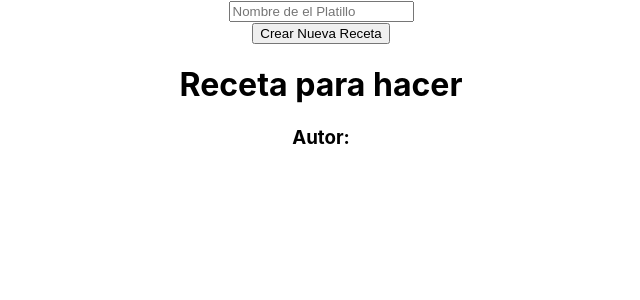
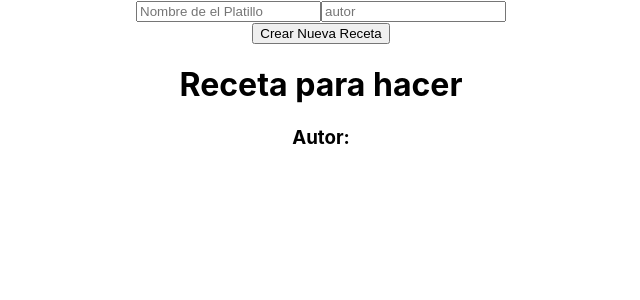
Before and after one commit to venit1123/consejos_de_la_jefa, a React (Create React App) app: page / in a window 1280 px wide. Shown: the top 300 px of the page, without its empty margins (319-959 px from the left). Built offline with nearby package versions, Linux system fonts and the light colour scheme.

Commit message:
Adding costume hook to set and clear to text fields

```diff
--- a/src/App.js
+++ b/src/App.js
@@ -4,39 +4,54 @@ import { useState, Fragment } from 'react';
 
 function App({}) {
 
-  const [recipeName, setRecipeName] = useState('')
-  const [authorName, setAuthorName] = useState('')
+  const [recipeTitleProps, resetRecipeTitle] = useInput('')
+  const [authorNameProps, resetAuthorName] = useInput('')
   const [showRecipeInput, setShowRecipeInput] = useState('visible')
   const [isShown, setIsShown] = useState(true);
 
-  const handleRecipeNameChange = (event) => {
-    setRecipeName(event.target.value);
-  };
 
   const submit = (e) => {
     e.preventDefault();
+    alert(`${recipeTitleProps.value} ${authorNameProps.value}`)
     setShowRecipeInput('hidden');
     setIsShown(false);
+    // resetRecipeTitle()
+    // resetAuthorName()
   };
 
-  function RecipeHeader({currentRecipeName}) {
+  function RecipeHeader() {
     return(
       <Fragment>
-        <h1>Receta para hacer {currentRecipeName} </h1>
-        <h3>Autor: {authorName}</h3>
+        <h1>Receta para hacer {recipeTitleProps.value} </h1>
+        <h3>Autor: {authorNameProps.value} </h3>
       </Fragment>
     );
   }
 
+  function useInput(initialValue) {
+    const [value, setValue] = useState(initialValue)
+    return [
+      {
+        value,
+        onChange: (event) => { setValue(event.target.value) }
+      },
+      () => setValue(initialValue)
+    ]
+  };
   return (
     <div className="App">
       <form onSubmit={submit}>
         <input
+          {...recipeTitleProps}
           style={{visibility: showRecipeInput}}
-          value={recipeName}
           type="text"
           placeholder="Nombre de el Platillo"
-          onChange={handleRecipeNameChange}
+        />
+        <input
+          {...authorNameProps}
+          style={{visibility: showRecipeInput}}
+          type="text"
+          placeholder="autor"
         />
         <br></br>
         <div>
@@ -44,7 +59,7 @@ function App({}) {
         </div>
       </form>
 
-      <RecipeHeader currentRecipeName={recipeName}/>
+      <RecipeHeader/>
 
     </div>
   );
```
